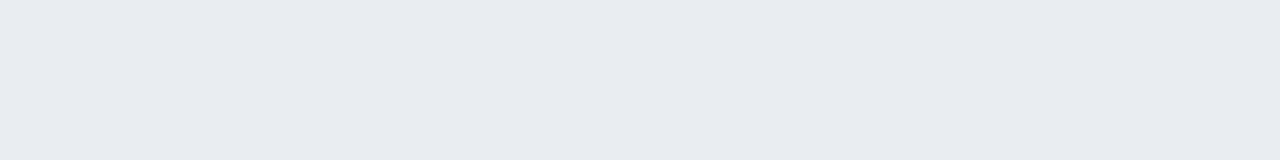
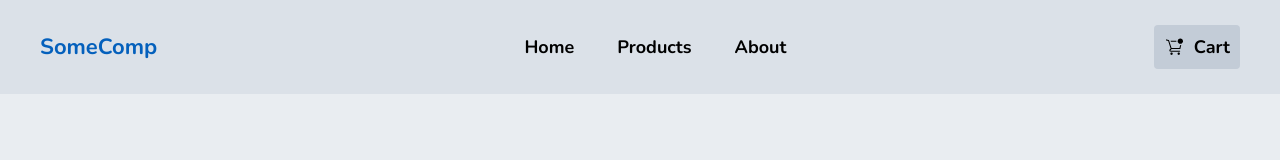
Before and after one commit to FilyMSakine/css-figma-design, a plain HTML site: page desktop-navigation/index.html in a window 1280 px wide. Drawn offline with nearby package versions, Linux system fonts and the light colour scheme.

Commit message:
flexbox module - done

```diff
--- a/desktop-navigation/css/main.css
+++ b/desktop-navigation/css/main.css
@@ -1,5 +1,9 @@
 :root {
     --main-background-color: #E9EDF1;
+    --navbar-background-color: #DBE1E8;
+    --navbar-title-color: #0460BC;
+    --navbar-button-background-color-1: #C3CCD7;
+    --navbar-button-background-color-2: #B5C0CE;
 }
 
 * {
@@ -7,7 +11,73 @@
     margin: 0;
 }
 
+html {
+    font-size: 62.5%;
+}
+
 body {
     background-color: var(--main-background-color);
     font-family: 'Nunito', sans-serif;
 }
+
+header {
+    background-color: var(--navbar-background-color);
+    padding: 2.5em;
+}
+
+a {
+    text-decoration: none;
+}
+
+.wrapper {
+    max-width: 1200px;
+    margin: 0 auto;
+}
+
+.wrapper.navbar {
+    display: flex;
+    justify-content: space-between;
+    align-items: center;
+}
+
+a.logo {
+    color: var(--navbar-title-color);
+    font-size: 2.2rem;
+    font-weight: bold;
+}
+
+ul {
+    list-style-type: none;
+    margin: 0;
+    padding: 0;
+    display: flex;
+    gap: 4.3em;
+}
+
+ul a li {
+    font-size: 1.8rem;
+    color: black;
+}
+
+ul a li.active {
+    font-weight: bold;
+}
+
+ul a li:hover {
+    color: var(--navbar-title-color);
+}
+
+a.cart {
+    background-color: var(--navbar-button-background-color-1);
+    display: flex;
+    gap: 1rem;
+    align-items: center;
+    color: black;
+    font-size: 1.8rem;
+    padding: 1rem;
+    border-radius: .4rem;
+}
+
+a.cart:hover {
+    background-color: var(--navbar-button-background-color-2);
+}
--- a/desktop-navigation/index.html
+++ b/desktop-navigation/index.html
@@ -13,7 +13,41 @@
 </head>
 
 <body>
-
+    <header>
+        <div class="wrapper navbar">
+            <a href="#" class="logo">SomeComp</a>
+            <nav>
+                <ul>
+                    <a href="#">
+                        <li class="active">Home</li>
+                    </a>
+                    <a href="#">
+                        <li>Products</li>
+                    </a>
+                    <a href="#">
+                        <li>About</li>
+                    </a>
+                </ul>
+            </nav>
+            <a href="#" class="cart">
+                <svg width="20" height="19" viewBox="0 0 20 19" fill="none" xmlns="http://www.w3.org/2000/svg">
+                    <g clip-path="url(#clip0_822_38)">
+                    <path d="M7.53528 16.8889C8.19112 16.8889 8.72278 16.3572 8.72278 15.7014C8.72278 15.0455 8.19112 14.5139 7.53528 14.5139C6.87944 14.5139 6.34778 15.0455 6.34778 15.7014C6.34778 16.3572 6.87944 16.8889 7.53528 16.8889Z" fill="black"/>
+                    <path d="M14.75 16.8889C15.4058 16.8889 15.9375 16.3572 15.9375 15.7014C15.9375 15.0455 15.4058 14.5139 14.75 14.5139C14.0942 14.5139 13.5625 15.0455 13.5625 15.7014C13.5625 16.3572 14.0942 16.8889 14.75 16.8889Z" fill="black"/>
+                    <path d="M12.412 3.69444C12.3879 3.51953 12.3756 3.34322 12.375 3.16666C12.3756 2.99011 12.3879 2.81379 12.412 2.63889H6.56418L6.90723 3.69444H12.412Z" fill="black"/>
+                    <path d="M16.3333 7.12501H16.1117L15.4519 10.0278H7.53526L5.12332 2.39084C5.09723 2.30981 5.05193 2.23629 4.99127 2.17655C4.93062 2.11681 4.85641 2.07264 4.77499 2.04779L2.6111 1.38279C2.54456 1.36234 2.47465 1.3552 2.40535 1.36177C2.33606 1.36835 2.26873 1.3885 2.20723 1.42109C2.08301 1.48691 1.99003 1.59938 1.94874 1.73376C1.90744 1.86814 1.92122 2.01341 1.98704 2.13763C2.05286 2.26185 2.16533 2.35483 2.29971 2.39612L4.19443 2.97668L6.61693 10.6295L5.75138 11.3367L5.68277 11.4053C5.46866 11.652 5.34731 11.9657 5.3396 12.2923C5.3319 12.6189 5.43832 12.9379 5.64054 13.1945C5.78439 13.3694 5.96719 13.5082 6.1743 13.5999C6.38142 13.6915 6.60711 13.7334 6.83332 13.7222H15.6419C15.7819 13.7222 15.9161 13.6666 16.0151 13.5676C16.1141 13.4687 16.1697 13.3344 16.1697 13.1945C16.1697 13.0545 16.1141 12.9202 16.0151 12.8213C15.9161 12.7223 15.7819 12.6667 15.6419 12.6667H6.74888C6.6881 12.6646 6.62889 12.6469 6.57696 12.6152C6.52503 12.5836 6.48213 12.5391 6.45242 12.486C6.42271 12.433 6.40718 12.3732 6.40734 12.3124C6.4075 12.2515 6.42333 12.1918 6.45332 12.1389L7.72527 11.0833H15.8742C15.9962 11.0863 16.1154 11.0469 16.2116 10.9719C16.3079 10.8968 16.3751 10.7907 16.4019 10.6717L17.2305 7.02473C16.9363 7.09222 16.6352 7.12586 16.3333 7.12501Z" fill="black"/>
+                    <path d="M16.3333 5.80555C17.7908 5.80555 18.9722 4.62408 18.9722 3.16666C18.9722 1.70924 17.7908 0.527771 16.3333 0.527771C14.8759 0.527771 13.6945 1.70924 13.6945 3.16666C13.6945 4.62408 14.8759 5.80555 16.3333 5.80555Z" fill="black"/>
+                    </g>
+                    <defs>
+                    <clipPath id="clip0_822_38">
+                    <rect width="19" height="19" fill="white" transform="translate(0.5)"/>
+                    </clipPath>
+                    </defs>
+                </svg>
+                <p>Cart</p>
+            </a>
+        </div>
+    </header>
 </body>
 
 </html>
--- /dev/null
+++ b/drum-module/css/main.css
@@ -0,0 +1,101 @@
+:root {
+    --main-background-color: #D7DED3;
+    --section-background-color: #FFFFFF;
+    --section-body-item-background-color-1: #D0E1BB;
+    --section-body-item-background-color-2: #BBC8E1;
+    --section-footer-title-color: #406A29;
+}
+
+* {
+    box-sizing: border-box;
+    margin: 0;
+}
+
+html {
+    font-size: 62.5%;
+}
+
+body {
+    margin: 0;
+    min-height: 100vh;
+    display: grid;
+    place-content: center;
+    background-color: var(--main-background-color);
+    font-family: 'Poppins', sans-serif;
+}
+
+section {
+    background-color: var(--section-background-color);
+    padding: 7em;
+    width: 1200px;
+    border-radius: .8em;
+    display: flex;
+    gap: 13.5em;
+}
+
+section div.left-col {
+    display: flex;
+    flex-direction: column;
+    height: 100%;
+    flex: .6;
+    gap: 1em;
+}
+
+div.left-col h1 {
+    font-family: 'Playfair Display', serif;
+    font-size: 4rem;
+    font-weight: normal;
+    margin: 0;
+}
+
+div.left-col p {
+    font-size: 2rem;
+}
+
+div.left-col a.cta {
+    font-family: 'Playfair Display', serif;
+    display: flex;
+    align-items: center;
+    gap: 1em;
+    text-decoration: none;
+    color: var(--section-footer-title-color);
+    font-weight: bold;
+    margin-top: auto;
+}
+
+section div.right-col {
+    display: flex;
+    flex: 1;
+    flex-wrap: wrap;
+    gap: 2.8em;
+}
+
+div.box {
+    width: 30%;
+    aspect-ratio: 1/1;
+    gap: 1em;
+    border-radius: .6em;
+}
+
+.box:nth-of-type(1) {
+    background-image: url("../assets/drum1.jpg");
+    background-size: cover;
+}
+
+.box:nth-of-type(2) {
+    background-image: url("../assets/drum2.jpg");
+    background-size: cover;
+}
+
+.box:nth-of-type(3) {
+    background-color: var(--section-body-item-background-color-1);
+}
+
+.box:nth-of-type(5) {
+    background-color: var(--section-body-item-background-color-2);
+}
+
+.box:nth-of-type(6) {
+    background-image: url("../assets/drum3.jpg");
+    background-size: cover;
+}
```
Also changed, not shown: drum-module/index.html (added, +38 -0 lines), drum-module/assets/drum1.jpg (added), drum-module/assets/drum2.jpg (added), drum-module/assets/drum3.jpg (added).
